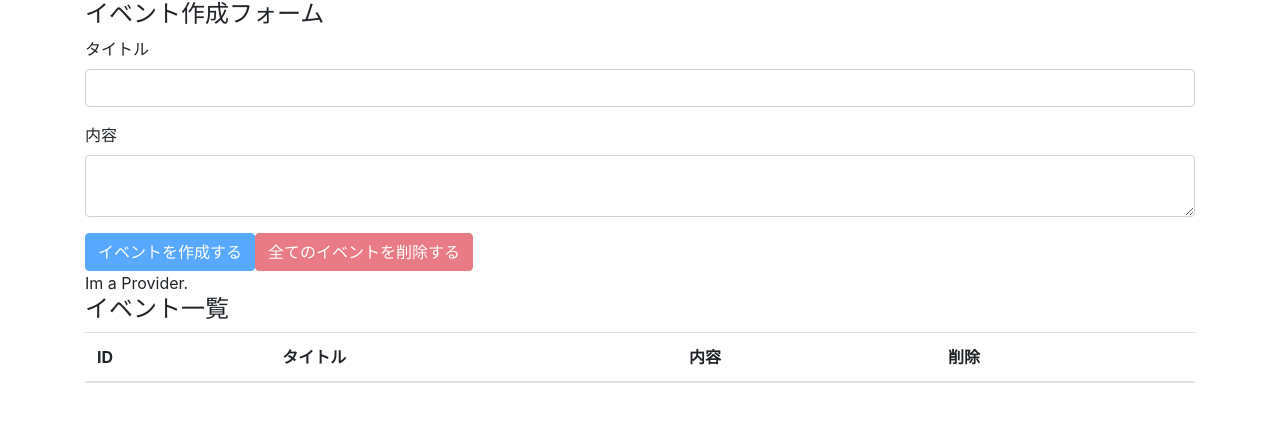
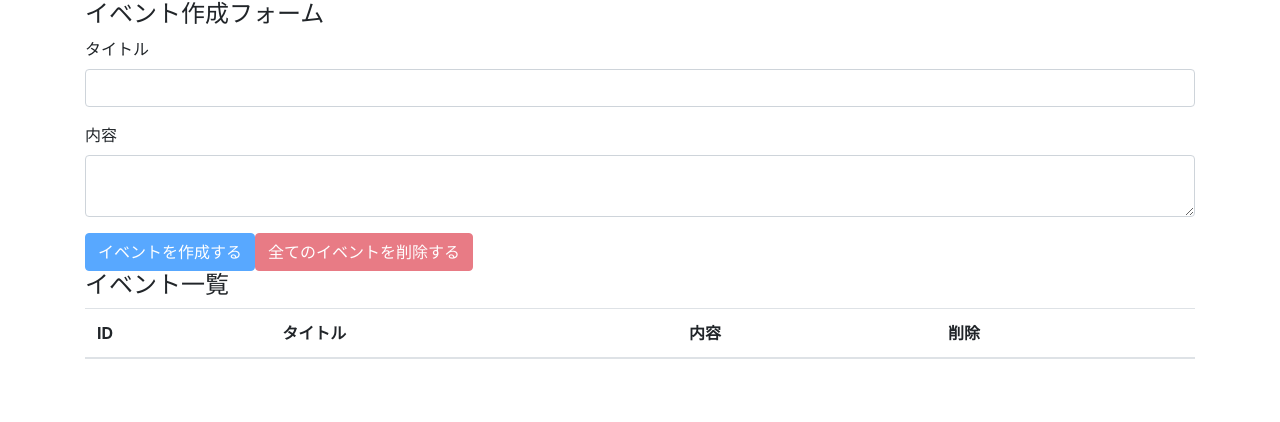
Before and after one commit to oneoneniaoniao/react-hooks-101, a React (Create React App) app: page / in a window 1280 px wide. Shown: the top 422 px of the page. Built offline with nearby package versions, Linux system fonts and the light colour scheme.

Commit message:
solve prop drilling issue

```diff
--- a/src/components/App.js
+++ b/src/components/App.js
@@ -10,10 +10,10 @@ function App() {
   const [state, dispatch] = useReducer(reducer, [])
 
   return (
-    <AppContext.Provider value={"Im a Provider."}>
+    <AppContext.Provider value={{state, dispatch}}>
     <div className="container">
- <EventForm state={state} dispatch={dispatch}/>
- <Events state={state} dispatch={dispatch}/>
+ <EventForm />
+ <Events />
     </div>
     </AppContext.Provider>
   );
--- a/src/components/Event.js
+++ b/src/components/Event.js
@@ -1,20 +1,34 @@
-import React from 'react'
-import {DELETE_EVENT} from "../actions"
+import React, { useContext } from "react";
+import { DELETE_EVENT } from "../actions";
+import AppContext from "../contexts/AppContext";
 
-const Event = ({event, dispatch}) => {
-    const id = event.id
-    const handleClickDeleteButton = () =>{
-      const result = window.confirm(`イベント"${event.title}"を本当に削除しても良いですか？`)
-      if(result){dispatch({type:DELETE_EVENT, id})}
+const Event = ({ event }) => {
+  const {dispatch} = useContext(AppContext);
+  const id = event.id;
+  const handleClickDeleteButton = () => {
+    const result = window.confirm(
+      `イベント"${event.title}"を本当に削除しても良いですか？`
+    );
+    if (result) {
+      dispatch({ type: DELETE_EVENT, id });
     }
-    return(
+  };
+  return (
     <tr>
       <td>{event.id}</td>
       <td>{event.title}</td>
       <td>{event.body}</td>
-      <td><button type="button" className="btn btn-danger" onClick={handleClickDeleteButton}>削除</button></td>
+      <td>
+        <button
+          type="button"
+          className="btn btn-danger"
+          onClick={handleClickDeleteButton}
+        >
+          削除
+        </button>
+      </td>
     </tr>
-  )
-}
+  );
+};
 
-export default Event
+export default Event;
--- a/src/components/EventForm.js
+++ b/src/components/EventForm.js
@@ -1,7 +1,8 @@
-import React, {useState,} from 'react'
+import React, {useContext, useState} from 'react'
 import {CREATE_EVENT, DELETE_ALL_EVENTS} from "../actions"
-
-const EventForm = ({state, dispatch}) => {
+import AppContext from "../contexts/AppContext"
+const EventForm = () => {
+  const {state, dispatch} = useContext(AppContext)
   const [title, setTitle] = useState("")
   const [body, setBody] = useState("")
 
--- a/src/components/Events.js
+++ b/src/components/Events.js
@@ -1,25 +1,29 @@
-import React, {useContext} from 'react'
-import Event from "./Event"
-import AppContext from "../contexts/AppContext"
+import React, { useContext } from "react";
+import Event from "./Event";
+import AppContext from "../contexts/AppContext";
 
-const Events = ({state, dispatch}) => {
-  const value = useContext(AppContext)
+const Events = () => {
+  const { state } = useContext(AppContext);
   return (
     <>
-      <div>{value}</div>
-
-            <h4>イベント一覧</h4>
+      <h4>イベント一覧</h4>
       <table className="table table-hover">
         <thead>
-          <tr><th>ID</th><th>タイトル</th><th>内容</th><th>削除</th></tr>
+          <tr>
+            <th>ID</th>
+            <th>タイトル</th>
+            <th>内容</th>
+            <th>削除</th>
+          </tr>
         </thead>
         <tbody>
-          {state.map((event,index) => (<Event key={index} event={event} dispatch={dispatch}/>))}
-
+          {state.map((event, index) => (
+            <Event key={index} event={event} />
+          ))}
         </tbody>
       </table>
     </>
-  )
-}
+  );
+};
 
-export default Events
+export default Events;
```
